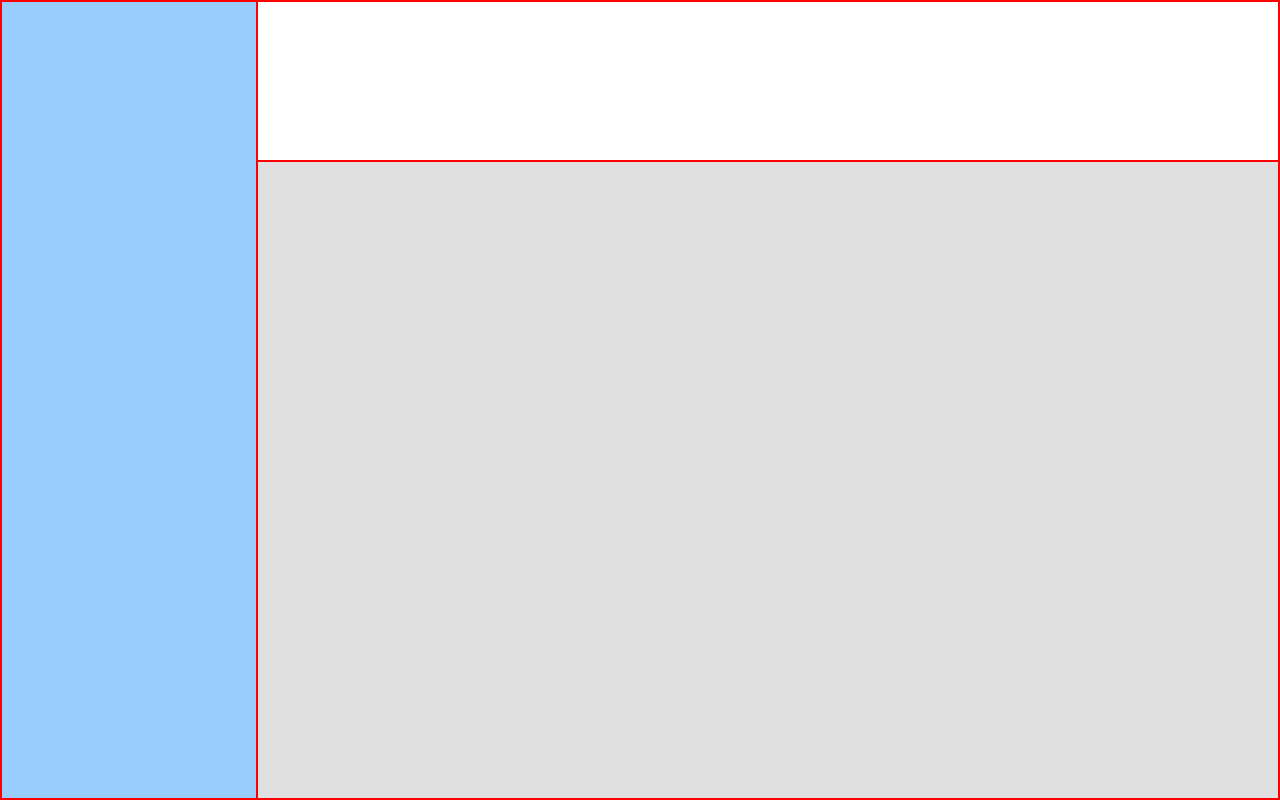
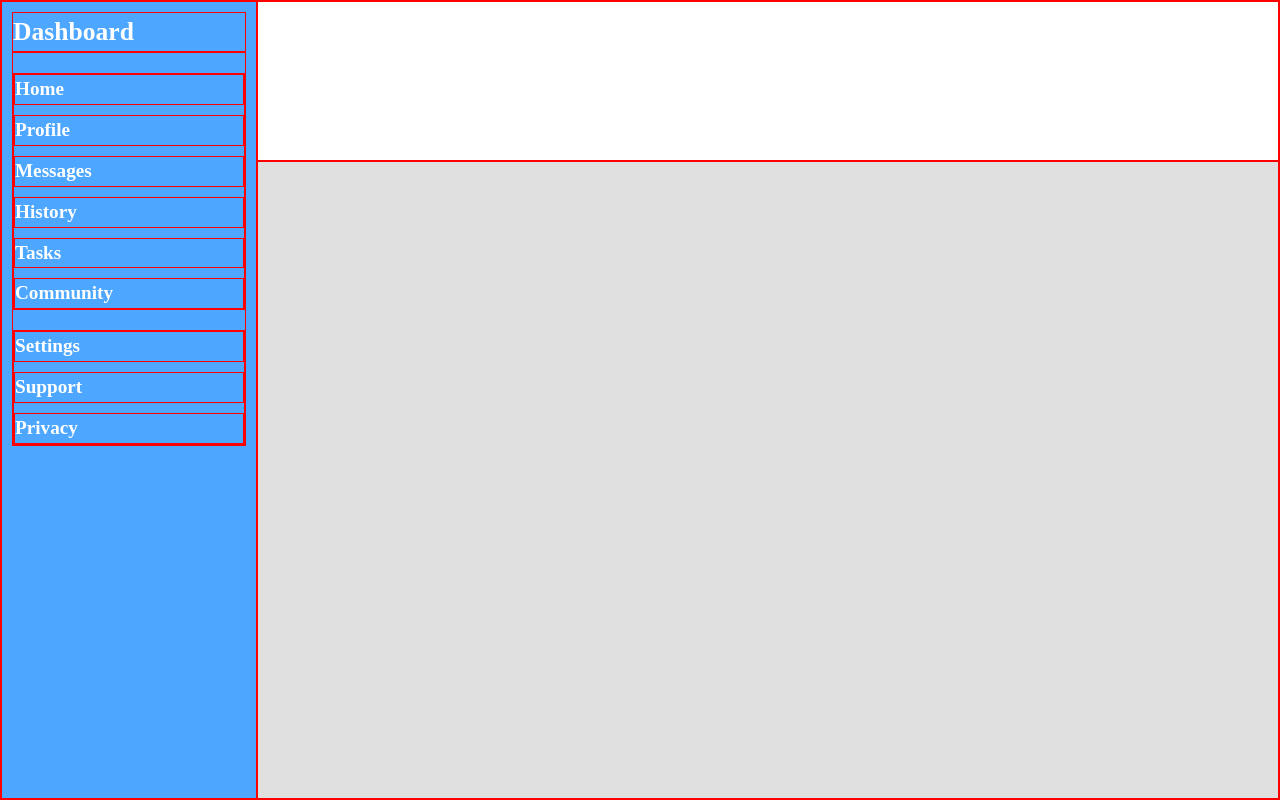
Before and after one commit to kladov-vv/admin-dashboard-, a plain HTML site: page index.html in a window 1280 px wide. Drawn offline with Linux system fonts and the light colour scheme.

Commit message:
Create basic html and css layout for sidebar

```diff
--- a/index.html
+++ b/index.html
@@ -9,7 +9,24 @@
 <body>
     <div class="container">
         <div class="sidebar">
-
+            <div class="logo">
+                Dashboard
+            </div>
+            <nav class="navigation">
+                <ul>
+                    <li>Home</li>
+                    <li>Profile</li>
+                    <li>Messages</li>
+                    <li>History</li>
+                    <li>Tasks</li>
+                    <li>Community</li>
+                </ul>
+                <ul>
+                    <li>Settings</li>
+                    <li>Support</li>
+                    <li>Privacy</li>
+                </ul>
+            </nav>
         </div>
         <div class="header">
 
--- a/style.css
+++ b/style.css
@@ -1,6 +1,7 @@
 * {
     box-sizing: border-box;
     margin: 0;
+    padding: 0;
     line-height: 1.5;
 }
 
@@ -8,7 +9,7 @@ ul {
     list-style-type: none;
 }
 
-div {
+div, nav, ul, li {
     border: 1px solid red; /* temporary for grid visualization */
 }
 
@@ -20,18 +21,41 @@ div {
     height: 100dvh; /* temporary for grid visualization*/
 }
 
+/* sidebar */
 .sidebar {
-    background-color: #99CCFF;
+    grid-row: 1 / -1;
 
-    grid-row: 1 / -1;
+    padding: 10px;
+
+    color: #fff;
+    background-color: #4DA6FF;
 }
 
+.logo {
+    font-size: 1.6rem;
+    font-weight: 700;
+}
+
+.navigation ul {
+    display: grid;
+    gap: 10px;
+}
+
+ul {
+    margin-top: 20px;
+
+    font-size: 1.2rem;
+    font-weight: 700;
+}
+
+/* header */
 .header {
     background-color: #fff;
 }
 
+/* main-content */
 .main-content {
+    grid-row: 2 / -1;
+
     background-color: #e0e0e0;
-
-    grid-row: 2 / -1;
 }
```
